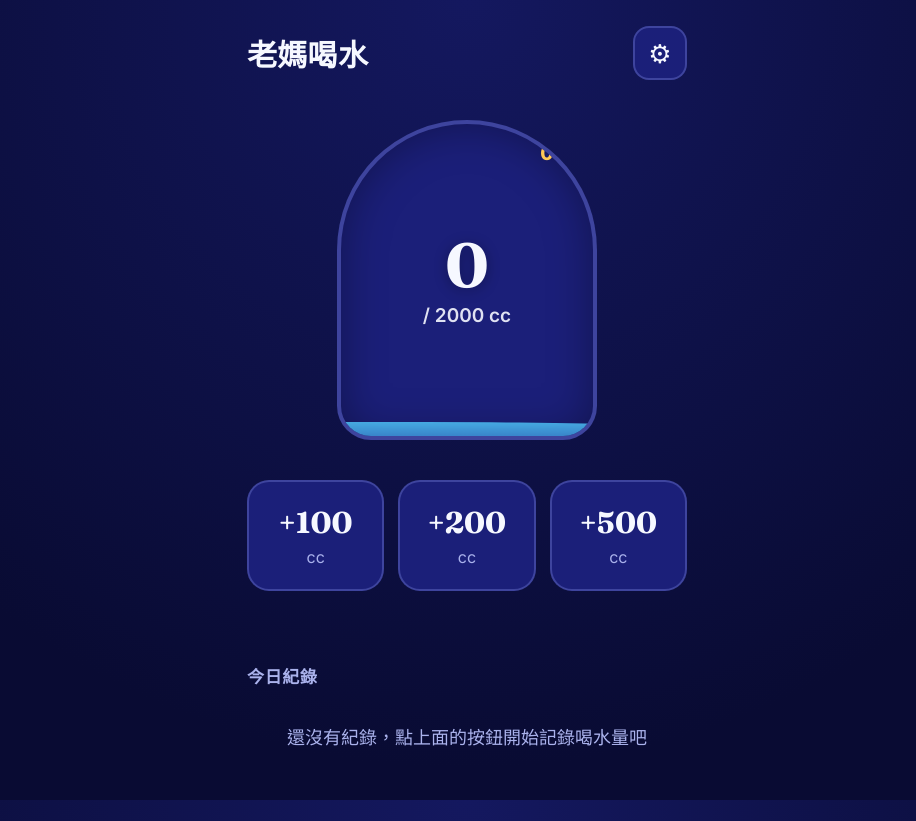
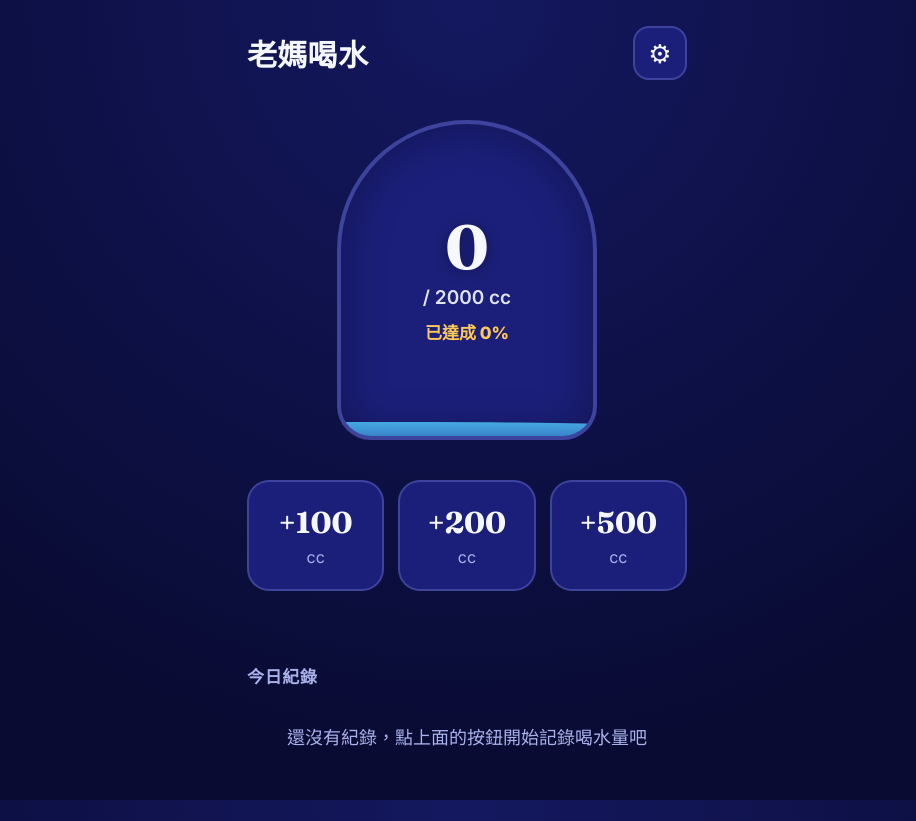
Before and after one commit to urshower-cyber/water-tracker, a React (Vite) app: page / in a window 1280 px wide. Shown: the whole page, without its empty margins (173-1089 px from the left). Built offline with nearby package versions, Linux system fonts and the light colour scheme.

Commit message:
Add files via upload

```diff
--- a/src/App.jsx
+++ b/src/App.jsx
@@ -273,10 +273,10 @@ export default function App() {
 
       <div className="tank-wrap">
         <div className="tank-water" style={{ height: `${percent}%` }} />
-        <div className="tank-percent">{percent}%</div>
         <div className="tank-readout">
           <div className="tank-number">{state.total}</div>
           <div className="tank-goal">/ {state.goal} cc</div>
+          <div className="tank-percent">已達成 {percent}%</div>
         </div>
       </div>
 
--- a/src/index.css
+++ b/src/index.css
@@ -142,13 +142,10 @@ button { font-family: inherit; }
 }
 
 .tank-percent {
-  position: absolute;
-  top: 18px;
-  right: 20px;
-  font-size: 19px;
+  font-size: 17px;
   font-weight: 800;
   color: var(--sand);
-  z-index: 2;
+  margin-top: 10px;
 }
 
 .quick-row {
```
